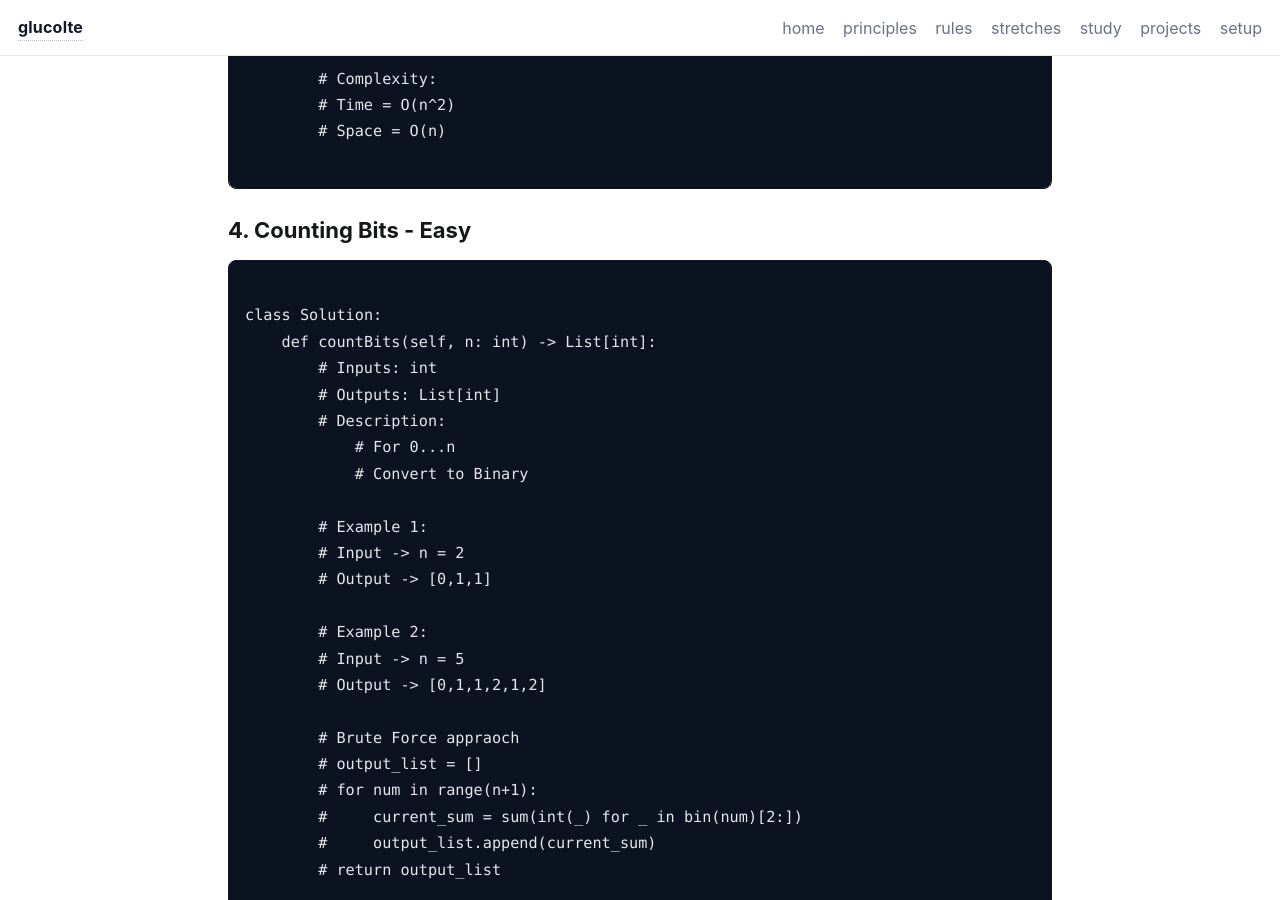
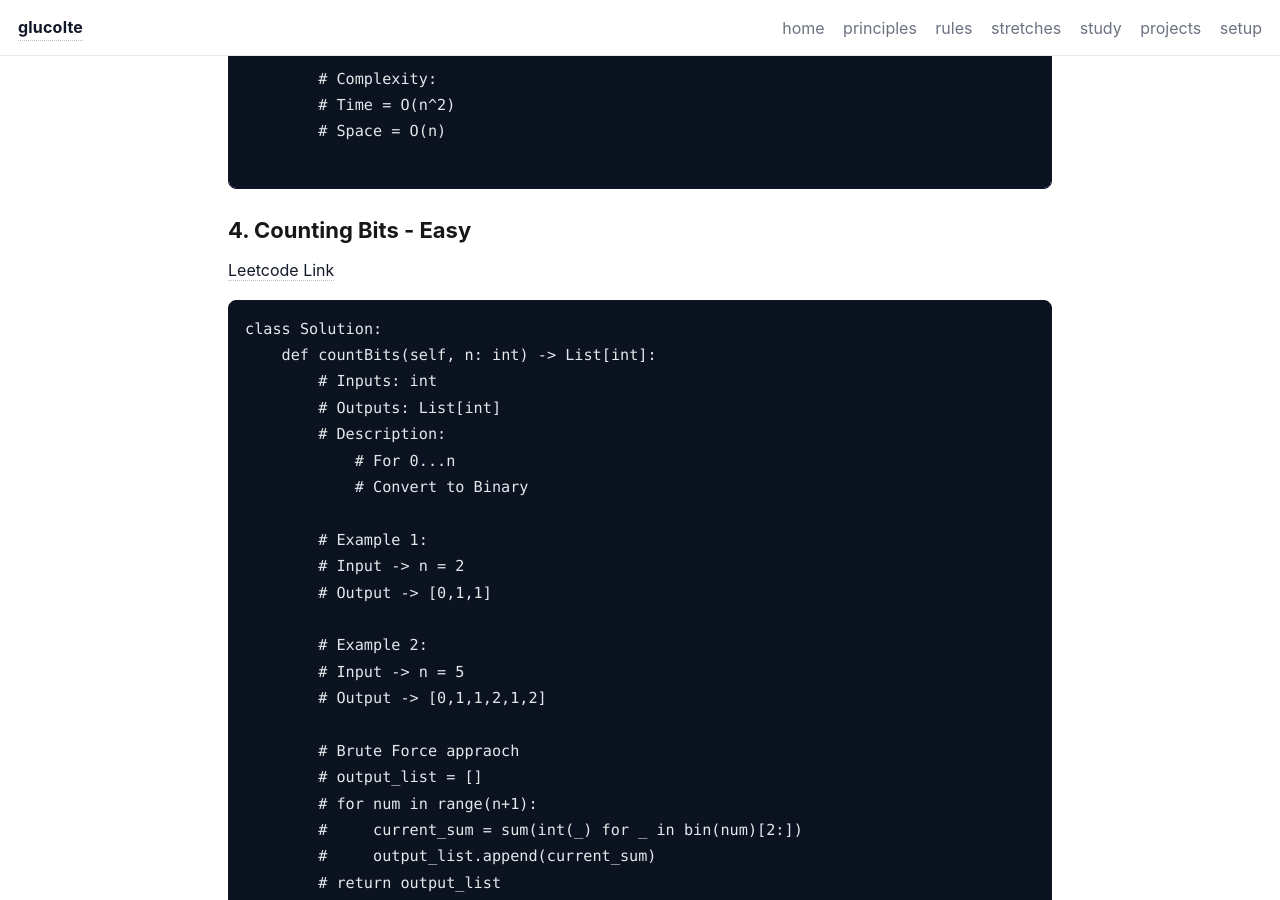
Before and after one commit to gLuColte/glucolte.github.io, a Jekyll site: the page built from study/codingDynamicProgramming.md, in a window 1280 px wide and 900 px high, scrolled down 4770 px. Built offline with Jekyll 4.4.1, drawn with Linux system fonts in a browser that asks for light colours.

Commit message:
Fix styling

````diff
--- a/_layouts/study.html
+++ b/_layouts/study.html
@@ -26,10 +26,6 @@
     <article class="content">
         {{ content }}
     </article>
-    <aside class="toc">
-        <h2 class="toc-title">Table of Contents</h2>
-        <!-- the ToC will be injected here -->
-    </aside>
     </main>
 
   <footer class="site-footer">
--- a/study/codingDynamicProgramming.md
+++ b/study/codingDynamicProgramming.md
@@ -196,8 +196,9 @@
 
 ## 4. Counting Bits - Easy
 
+[Leetcode Link](https://leetcode.com/problems/counting-bits/?envType=problem-list-v2&envId=dynamic-programming)
+
 ```python
-
 class Solution:
     def countBits(self, n: int) -> List[int]:
         # Inputs: int
````
